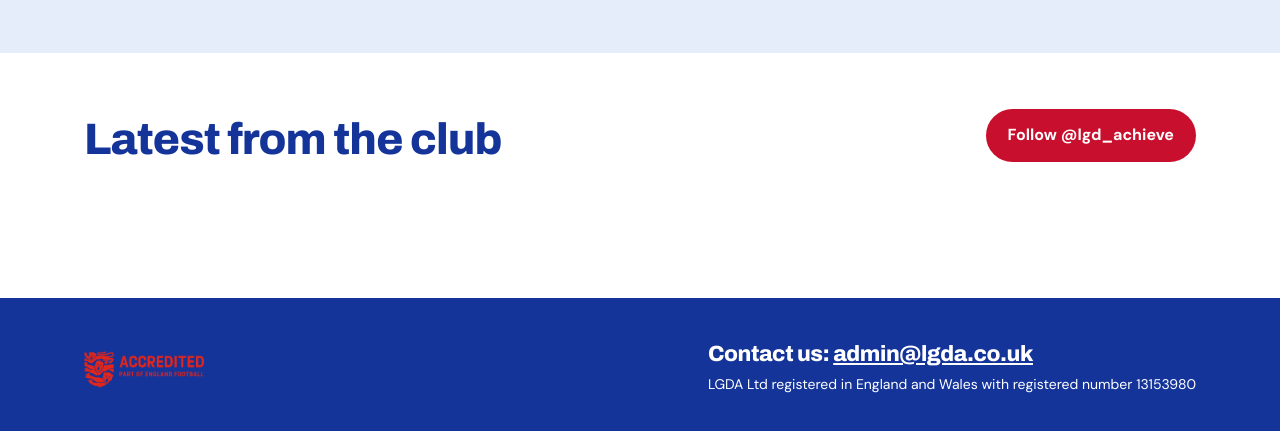
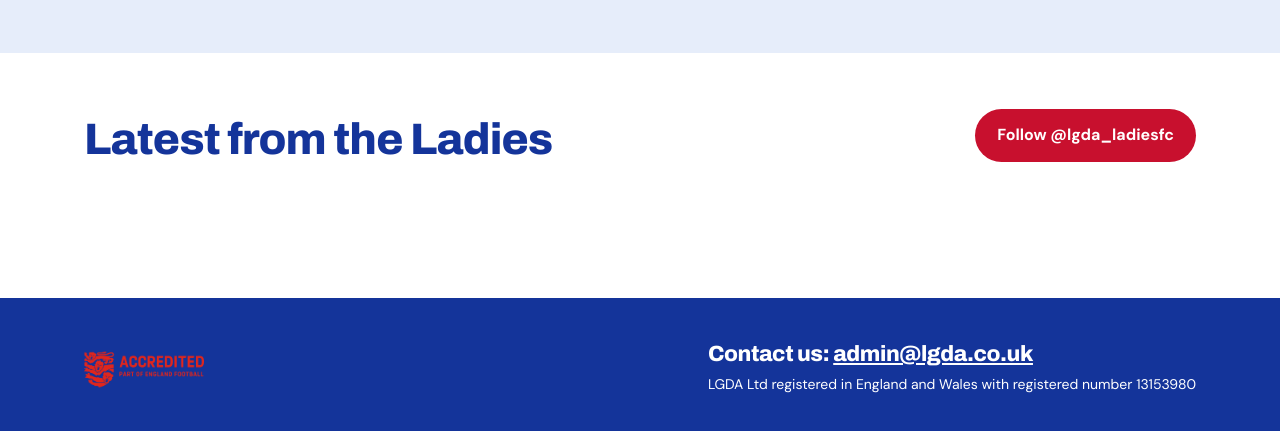
Before and after one commit to lgdacoaches/web, a plain HTML site: page ladies.html in a window 1280 px wide. Shown: the part 1106-1537 px from the top of the page. Drawn offline with Linux system fonts and the light colour scheme; a script that the page names is missing.

Commit message:
Update ladies.html

```diff
--- a/ladies.html
+++ b/ladies.html
@@ -38,13 +38,13 @@
 <!--<figure class="card tile"><img class="kit-photo" src="assets/images/training.png" alt="The black LGDA training sweatshirt" width="900" height="630"><h3 class="mb-s" style="margin-top:0">Training</h3><div class="grid gap-m"><div class="logo-slot"><img src="assets/images/sponsors/speed-logo.png" alt="Speed Events" width="300" height="72"><p>Front of tops</p></div></div></figure>-->
 </div></div></section>
 <section><div class="wrap">
-<div class="row-between"><div><h2>Latest from the club</h2></div>
+<div class="row-between"><div><h2>Latest from the Ladies</h2></div>
 <!-- LIVE FEED: the grid below is a placeholder. To show real posts, create a free feed at behold.so (needs the Instagram account to be a Business or Creator account),
      then replace the whole <div class="grid cols-6 ..."> below with the two lines Behold gives you, which look like this:
      <div data-behold-id="YOUR_FEED_ID"></div>
      <script src="https://widgets.behold.so/ig.js" defer></script>
      See README.md. -->
-<a class="btn" href="https://www.instagram.com/lgd_achieve/" rel="noopener">Follow @lgd_achieve</a></div>
+<a class="btn" href="https://www.instagram.com/lgda_ladiesfc/" rel="noopener">Follow @lgda_ladiesfc</a></div>
 <behold-widget feed-id="2D5wZhv0yAT3KeoNKOuA"></behold-widget>
 <script>
   (() => {
```
